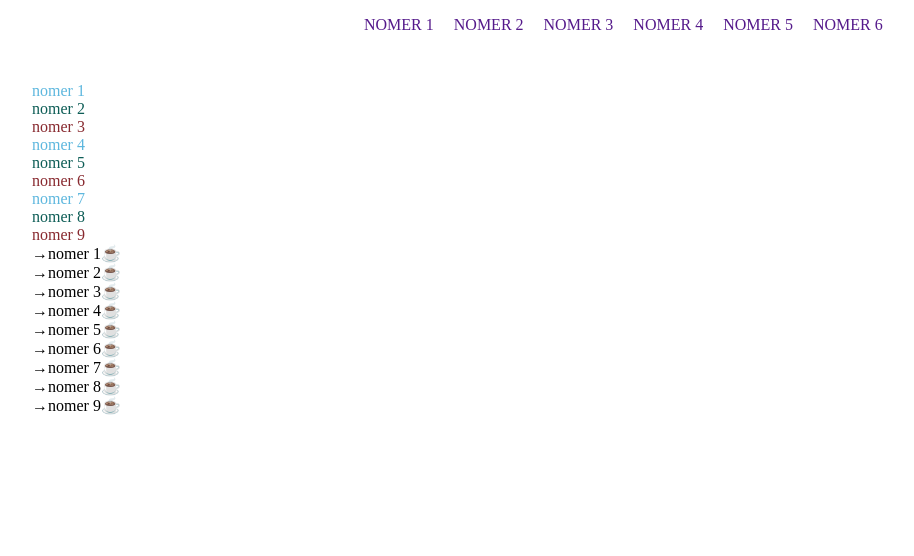
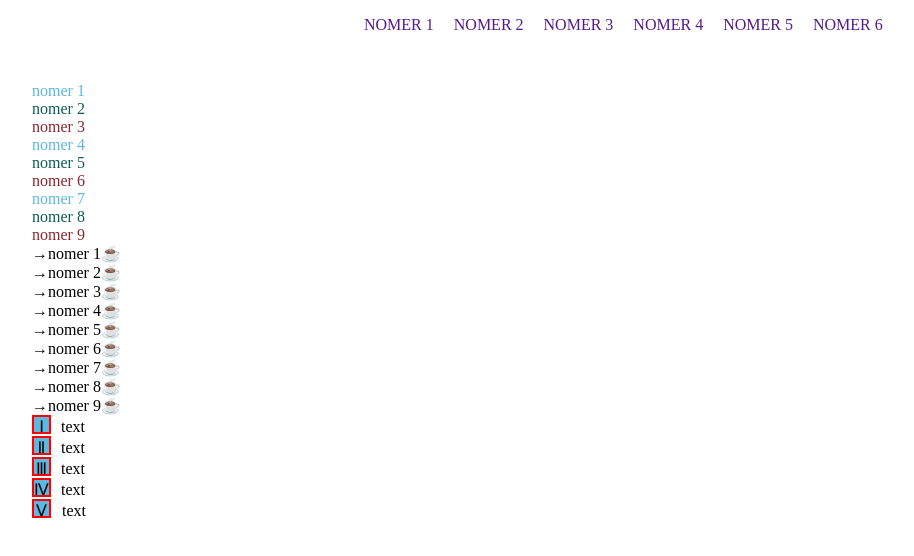
Before and after one commit to pashako/pasha, a plain HTML site: page 10.06/index.html in a window 1280 px wide. Shown: the whole page, without its empty margins (16-930 px from the left). Drawn offline with Linux system fonts and the light colour scheme.

Commit message:
DopWrok4

```diff
--- a/10.06/css/script.css
+++ b/10.06/css/script.css
@@ -53,3 +53,95 @@ a{
 .list li::after{
     content: "\2615";
 }
+
+.zadan4{
+    font-style: normal;
+    width: 140px;
+    height: 100px;
+    float: none;
+}
+
+.zadan4 li:nth-child(1):before{
+    content: "\2160 ";
+    margin-right: 10px;
+    width: 15px;
+    height: 15px;
+    border: 2px solid red;
+    background-color: #5DB7DE;
+    display: inline-block;
+    text-align: center;
+}
+
+.zadan4 li:nth-child(2):before{
+    content: "\2161 ";
+    margin-right: 10px;
+    width: 15px;
+    height: 15px;
+    border: 2px solid red;
+    background-color: #5DB7DE;
+    display: inline-block;
+    text-align: center;
+}
+
+.zadan4 li:nth-child(3):before{
+    content: "\2162 ";
+    margin-right: 10px;
+    width: 15px;
+    height: 15px;
+    border: 2px solid red;
+    background-color: #5DB7DE;
+    display: inline-block;
+    text-align: center;
+
+}
+
+.zadan4 li:nth-child(4):before{
+    content: "\2163 ";
+    margin-right: 10px;
+    width: 15px;
+    height: 15px;
+    border: 2px solid red;
+    background-color: #5DB7DE;
+    display: inline-block;
+    text-align: center;
+
+}
+
+.zadan4 li:nth-child(5):before{
+    content: "\2164 ";
+    margin-right: 11px;
+    width: 15px;
+    height: 15px;
+    border: 2px solid red;
+    background-color: #5DB7DE;
+    display: inline-block;
+    text-align: center;
+
+}
+.zadan4 li:nth-child(1):hover::before{
+    width: 30px;
+    color:red;
+    height: 30px;
+    text-align: center;
+    display: none;
+}
+
+
+
+.zadan4 li:nth-child(1)::after{
+    content: "\2160";
+    margin-right: 10px;
+    width: 15px;
+    height: 15px;
+    border: 2px solid red;
+    background-color: #5DB7DE;
+    display: none;
+    text-align: center;
+}
+.zadan4 li:nth-child(1):hover::after{
+    width: 30px;
+    color:red;
+    height: 30px;
+    text-align: center;
+    display: inline-block;
+}
--- a/10.06/index.html
+++ b/10.06/index.html
@@ -47,5 +47,15 @@
     </ul>
 </div>
 
+<div>
+    <ul class="zadan4">
+        <li>text</li>
+        <li>text</li>
+        <li>text</li>
+        <li>text</li>
+        <li>text</li>
+    </ul>
+</div>
+
 </body>
 </html>
```
